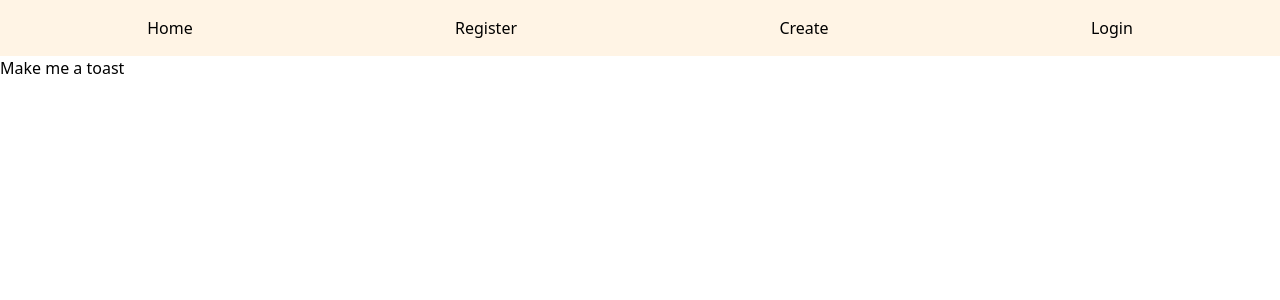
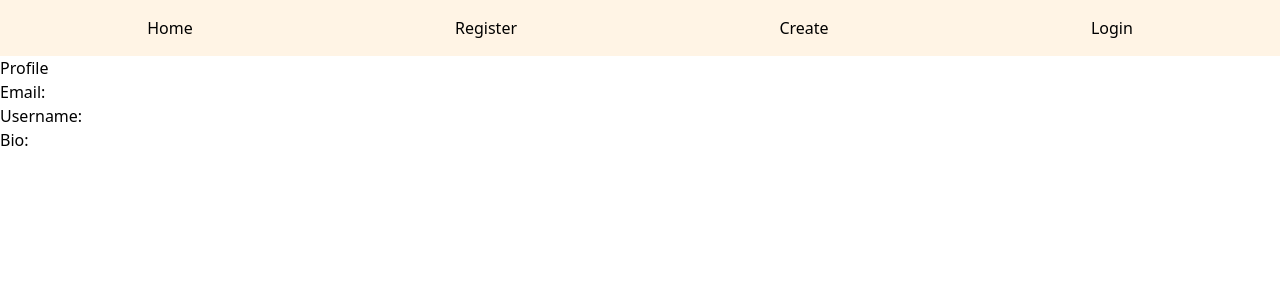
Before and after one commit to JSX-Learning-Path/Forum-Application-JSX-Tailwind, a React (Vite) app in the folder forum-jsx/: page /profile in a window 1280 px wide. Shown: the top 300 px of the page. Built offline with nearby package versions, Linux system fonts and the light colour scheme; no server answers.

Commit message:
feat: add ProfileView component and user data retrieval functionality

```diff
--- a/forum-jsx/src/App.jsx
+++ b/forum-jsx/src/App.jsx
@@ -5,12 +5,14 @@ import Header from "./components/Header.jsx";
 import Create from "./view/Create.jsx";
 import Login from "./view/Login.jsx";
 import React from "react";
-import toast, { Toaster } from "react-hot-toast";
+import  { Toaster } from "react-hot-toast";
+import ProfileView from "./view/ProfileView.jsx";
+
 
 const App = () => {
-  const notify = () => {
-    toast.success("Welcome to the Forum App!");
-  };
+  // const notify = () => {
+  //   toast.success("Welcome to the Forum App!");
+  // };
   return (
     <BrowserRouter>
       <Header />
@@ -20,11 +22,12 @@ const App = () => {
         <Route path="/login" element={<Login />} />
         <Route path="/create" element={<Create />} />
         <Route path="/register" element={<Register />} />
+        <Route path="/profile" element={<ProfileView />} />
       </Routes>
-      <div>
-        <button onClick={notify}>Make me a toast</button>
+      {/* <div> */}
+        {/* <button onClick={notify}>Make me a toast</button> */}
         <Toaster />
-      </div>
+      {/* </div> */}
     </BrowserRouter>
   );
 };
--- a/forum-jsx/src/components/Header.jsx
+++ b/forum-jsx/src/components/Header.jsx
@@ -3,6 +3,7 @@ import { Link } from "react-router-dom";
 import { useAuthState } from "react-firebase-hooks/auth";
 import { auth } from "../config/firebase-config.js";
 import { signOut } from "firebase/auth";
+import ProfileView from "../view/ProfileView.jsx";
 // import { useAppContext } from "../context/AppContext";
 
 function Header() {
--- /dev/null
+++ b/forum-jsx/src/service/users.js
@@ -0,0 +1,6 @@
+import { get, ref } from "firebase/database";
+import { db } from "../config/firebase-config.js";
+
+export const getUserByHandle = async (handle) => {
+  return get(ref(db, `users/${handle}`));
+};
--- a/forum-jsx/src/view/ProfileView.jsx
+++ b/forum-jsx/src/view/ProfileView.jsx
@@ -0,0 +1,52 @@
+import { auth,db } from "../config/firebase-config.js";
+import { useAuthState } from "react-firebase-hooks/auth";
+import React from "react";
+import { useState, useEffect } from "react";
+import { getUserByHandle } from "../service/users.js";
+import {ref , update} from "firebase/database";
+
+function ProfileView() {
+  const [user] = useAuthState(auth);
+  const [userData, setUserData] = useState(null);
+  const [bio, setBio] = useState("");
+  const [showEdit, setShowEdit] = useState(false);
+  const [profilePicture, setProfilePicture] = useState("");
+
+  const handleEdit = () => {
+    setBio(userData.bio);
+    setProfilePicture(userData.profilePicture);
+    setShowEdit(true);
+  };
+
+  useEffect(() => {
+    if (user?.uid) {
+      getUserByHandle(user.uid).then((snapshot) => {
+        setUserData(snapshot.exists() ? snapshot.val() : null);
+      });
+    }
+  }, [user]);
+
+  const handleSubmit = () =>{
+    update((ref(db, `/users/${user.uid}`)), {
+      bio: bio,
+    })
+    setShowEdit(false);
+  }
+  return (
+    <div>
+      {userData && <button onClick={handleEdit}>Edit Bio</button>}
+      <h1>Profile</h1>
+      <p>Email: {user?.email}</p>
+      <p>Username: {userData?.username}</p>
+      {showEdit && (
+        <div>
+          <textarea value={bio} onChange={(e) => setBio(e.target.value)} />
+          <button onClick={() => handleSubmit()}>Save</button>
+        </div>
+      )}
+      <p>Bio: {bio}</p>
+    </div>
+  );
+}
+export default ProfileView;
+//profile picture , bio,username , email, list of posts, friends request , settings(edit profile , change password , delete account)
```
